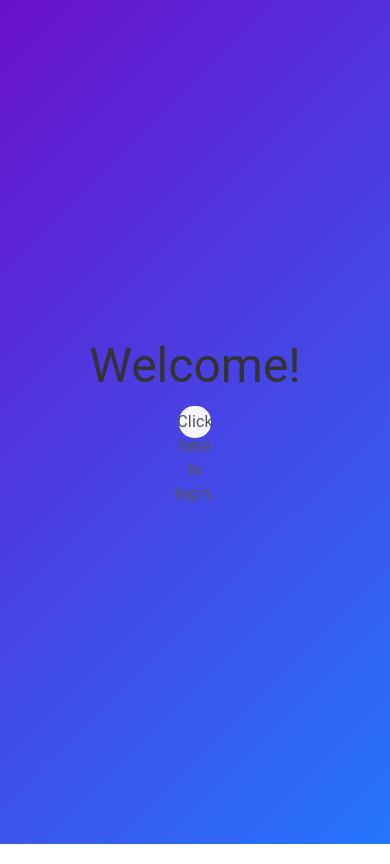
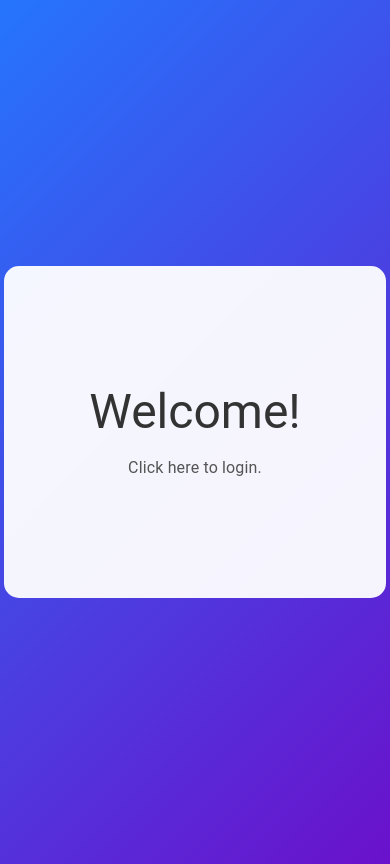
Before and after one commit to alessiogj/PrgAppDinamicheClient, a React (Create React App) app: page / in a window 390 px wide. Built offline with nearby package versions, Linux system fonts and the light colour scheme.

Commit message:
Modifica css

```diff
--- a/src/components/Dashboard/Dashboard.jsx
+++ b/src/components/Dashboard/Dashboard.jsx
@@ -94,15 +94,15 @@ function Dashboard() {
                 <p>Welcome to your dashboard. Here you can manage your orders.</p>
                 <div className="dashboard-content">
                     <div className="dashboard-card">
-                        <Statistics chartData={chartData} />
-                    </div>
-                    <div className="dashboard-card">
                         <ManageOrders
                             tableData={tableData}
                             userRole={userRole}
                             userCode={userCode}
                             onUpdate={handleUpdate}
                         />
+                    </div>
+                    <div className="dashboard-card">
+                        <Statistics chartData={chartData}/>
                     </div>
                 </div>
             </header>
--- a/src/components/HomePage/HomePage.jsx
+++ b/src/components/HomePage/HomePage.jsx
@@ -47,7 +47,7 @@ const HomePage = () => {
     };
 
     return (
-        <Container maxWidth="sm" className="home-container" onKeyDown={handleFlip}>
+        <Container maxWidth="sm" onKeyDown={handleFlip}>
             <Box className={`flip-card ${isFlipped ? 'flipped' : ''}`} onClick={handleFlip}>
                 <Box className="flip-card-inner">
                     <Box className="flip-card-front">
--- a/src/styles/HomePage.css
+++ b/src/styles/HomePage.css
@@ -9,20 +9,12 @@ body.home-body {
     justify-content: center;
     align-items: center;
     text-align: center;
-}
-
-.home-container {
-    width: 480px;
-    padding: 20px;
-    box-sizing: border-box;
-    display: flex;
-    justify-content: center;
-    align-items: center;
+    overflow: hidden;
 }
 
 .flip-card {
-    width: 480px;
-    height: 400px;
+    width: 350px;
+    height: 300px;
     position: relative;
     transform-style: preserve-3d;
     transition: transform 0.6s;
@@ -81,18 +73,10 @@ h1, h4 {
 
 /* CSS per dispositivi mobile */
 @media (max-width: 480px) {
-    .home-container {
-        width: 100%;
+    body.home-body {
+        background: linear-gradient(135deg, #2575fc, #6a11cb);
         padding: 10px;
-        display: flex;
-        flex-direction: column;
-        justify-content: center;
-        align-items: center;
-    }
-
-    .flip-card {
-        width: 100%;
-        height: auto;
+        overflow: hidden;
     }
 
     .flip-card-front, .flip-card-back {
@@ -120,6 +104,11 @@ h1, h4 {
 
 /* CSS per dispositivi molto piccoli (max-width: 360px) */
 @media (max-width: 360px) {
+    body.home-body {
+        background: linear-gradient(135deg, #2575fc, #6a11cb);
+        overflow: hidden;
+    }
+
     h1 {
         font-size: 1.25rem;
     }
@@ -134,7 +123,6 @@ h1, h4 {
 
     .flip-card {
         width: 100%;
-        height: auto;
         padding: 0.5rem;
     }
 
```
